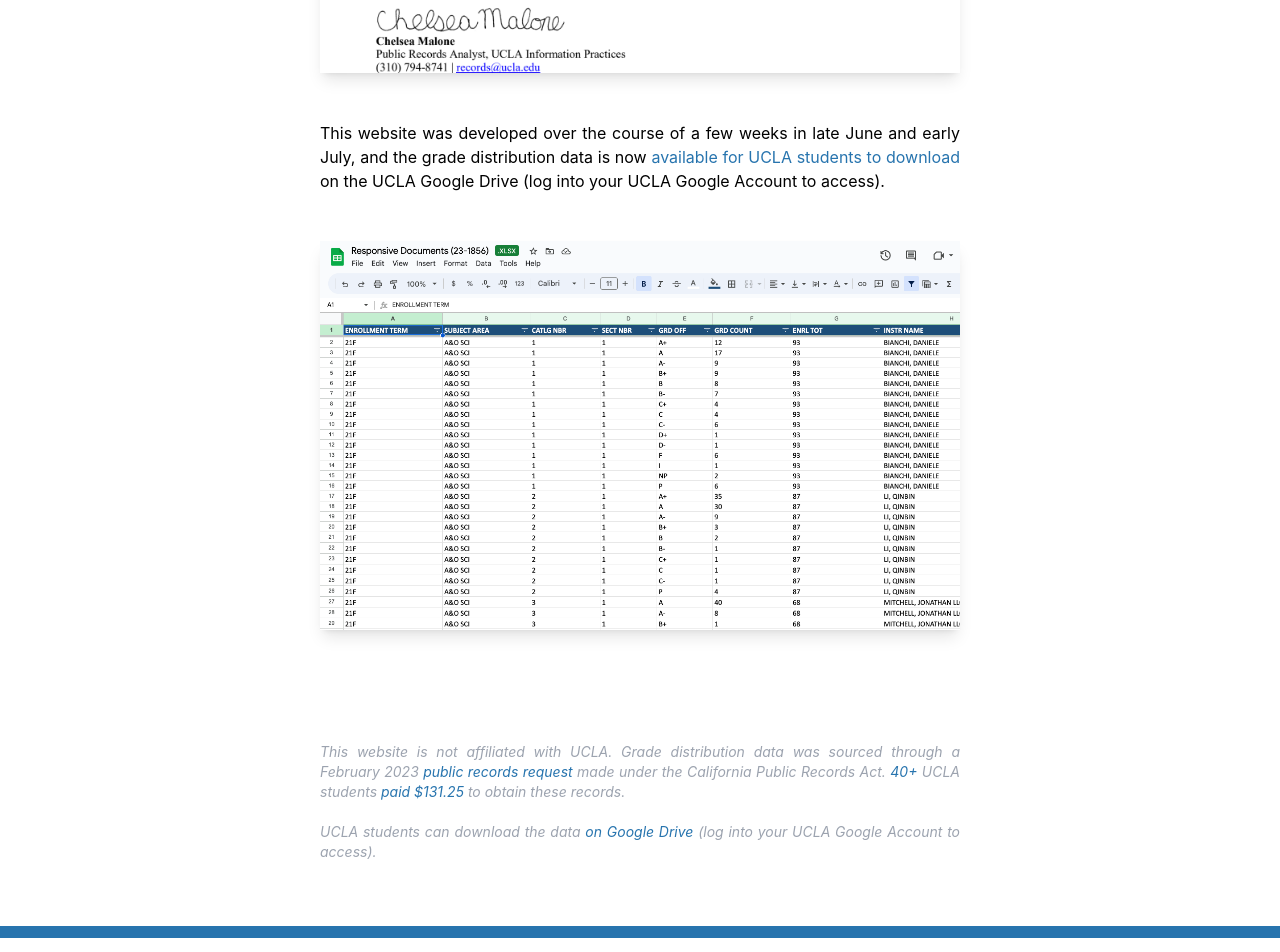
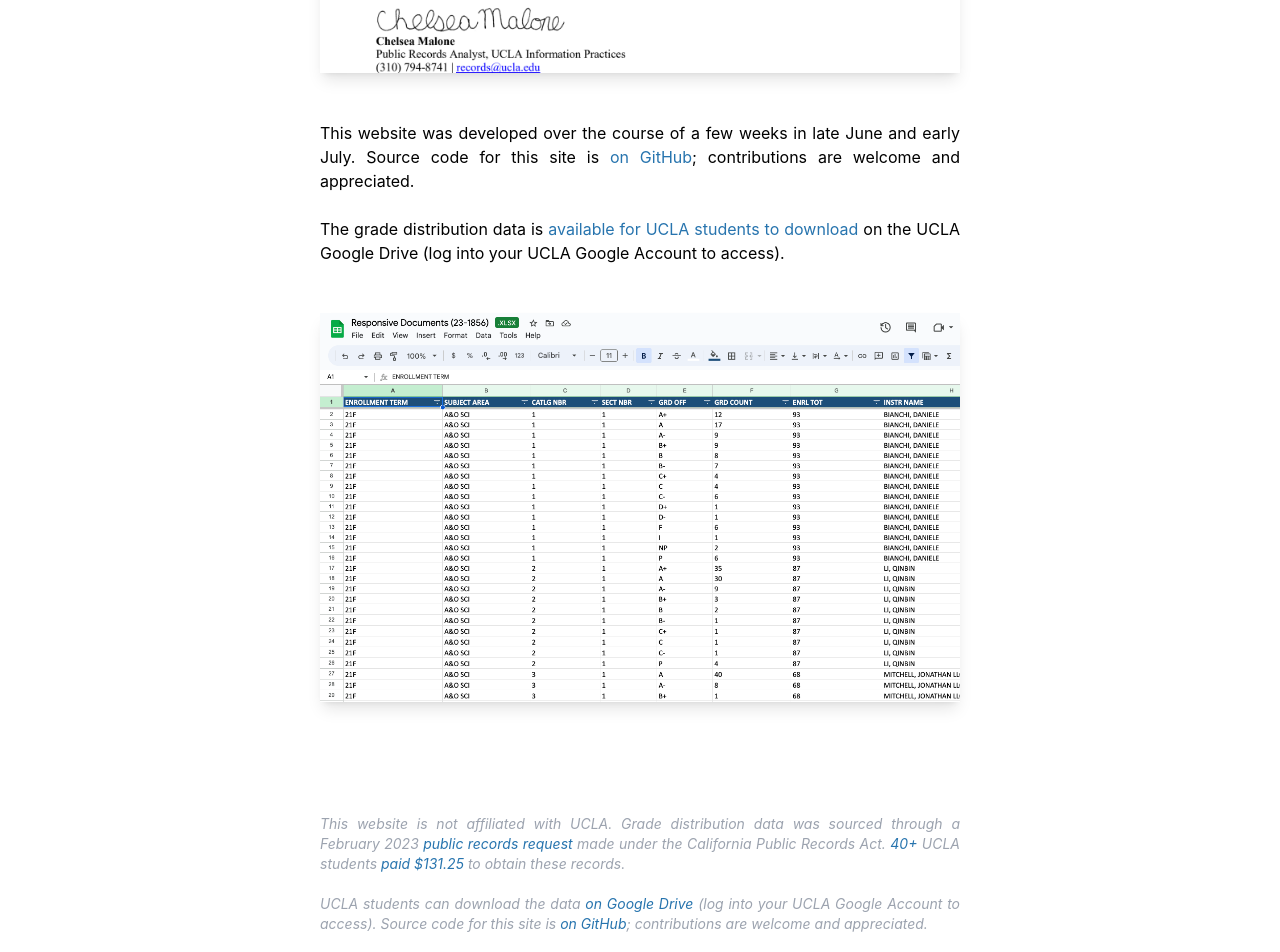
Before and after one commit to nathanhleung/grades.natecation.xyz, a Next.js app: page /about in a window 1280 px wide. Shown: the part 3380-4332 px from the top of the page. Built offline with nearby package versions, Linux system fonts and the light colour scheme.

Commit message:
update readme, about with github link

```diff
--- a/app/about/page.tsx
+++ b/app/about/page.tsx
@@ -111,7 +111,17 @@
           </a>
           <p>
             This website was developed over the course of a few weeks in late
-            June and early July, and the grade distribution data is now{" "}
+            June and early July. Source code for this site is <a
+              href="https://github.com/nathanhleung/grades.natecation.xyz"
+              target="_blank"
+              rel="noopener noreferrer"
+              className="text-uclaBlue hover:opacity-50"
+            >
+              on GitHub
+            </a>; contributions are welcome and appreciated.
+            <br />
+            <br />
+            The grade distribution data is{" "}
             <a
               href="https://docs.google.com/spreadsheets/u/1/d/1kF7eK8Iyyv_LnE2IY9vg2VEuDuoYi5qO/edit?usp=sharing&ouid=105052985987772221837&rtpof=true&sd=true"
               target="_blank"
--- a/app/components/About.tsx
+++ b/app/components/About.tsx
@@ -38,7 +38,14 @@
       >
         on Google Drive
       </a>{" "}
-      (log into your UCLA Google Account to access).
+      (log into your UCLA Google Account to access). Source code for this site is <a
+        href="https://github.com/nathanhleung/grades.natecation.xyz"
+        target="_blank"
+        rel="noopener noreferrer"
+        className="text-uclaBlue hover:opacity-50"
+      >
+        on GitHub
+      </a>; contributions are welcome and appreciated.
     </p>
   );
 };
```
Also changed, not shown: 1 other file (tests, documents, lock files or other folders).
